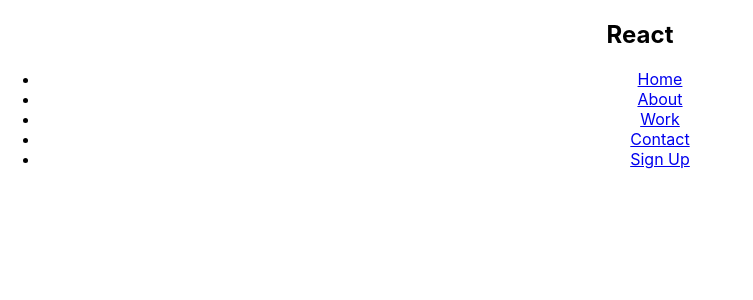
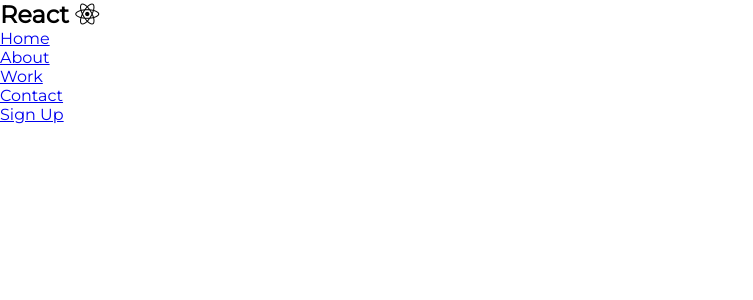
Before and after one commit to daphnemagsby/react-navbar, a React (Create React App) app: page / in a window 1280 px wide. Shown: the top 300 px of the page, without its empty margins (0-753 px from the left). Built offline with nearby package versions, Linux system fonts and the light colour scheme.

Commit message:
Add styles

```diff
--- a/public/index.html
+++ b/public/index.html
@@ -24,7 +24,9 @@
       work correctly both with client-side routing and a non-root public URL.
       Learn how to configure a non-root public URL by running `npm run build`.
     -->
-    <title>React App</title>
+    <link rel="stylesheet" href="https://cdnjs.cloudflare.com/ajax/libs/font-awesome/5.15.3/css/all.min.css" integrity="sha512-iBBXm8fW90+nuLcSKlbmrPcLa0OT92xO1BIsZ+ywDWZCvqsWgccV3gFoRBv0z+8dLJgyAHIhR35VZc2oM/gI1w==" crossorigin="anonymous" referrerpolicy="no-referrer" />
+    <link href="https://fonts.googleapis.com/css2?family=Montserrat&display=swap" rel="stylesheet">
+    <title>React Navbar</title>
   </head>
   <body>
     <noscript>You need to enable JavaScript to run this app.</noscript>
--- a/src/App.css
+++ b/src/App.css
@@ -1,38 +1,6 @@
-.App {
-  text-align: center;
+*{
+  box-sizing: border-box;
+  margin: 0;
+  padding: 0;
+  font-family: 'Montserrat', sans-serif;
 }
-
-.App-logo {
-  height: 40vmin;
-  pointer-events: none;
-}
-
-@media (prefers-reduced-motion: no-preference) {
-  .App-logo {
-    animation: App-logo-spin infinite 20s linear;
-  }
-}
-
-.App-header {
-  background-color: #282c34;
-  min-height: 100vh;
-  display: flex;
-  flex-direction: column;
-  align-items: center;
-  justify-content: center;
-  font-size: calc(10px + 2vmin);
-  color: white;
-}
-
-.App-link {
-  color: #61dafb;
-}
-
-@keyframes App-logo-spin {
-  from {
-    transform: rotate(0deg);
-  }
-  to {
-    transform: rotate(360deg);
-  }
-}
--- a/src/components/Navbar.js
+++ b/src/components/Navbar.js
@@ -1,10 +1,11 @@
 import React from 'react';
 import {MenuItems} from './MenuItems';
+
 
 const Navbar = () => {
 	return(
 		<nav className='NavbarItems'>
-			<h1 className='navbar-logo'>React</h1>
+			<h1 className='navbar-logo'>React <i className="fab fa-react"></i></h1>
 			<div className='menu-icon'>
 
 			</div>
```
Also changed, not shown: src/styles/Navbar.css (added).
